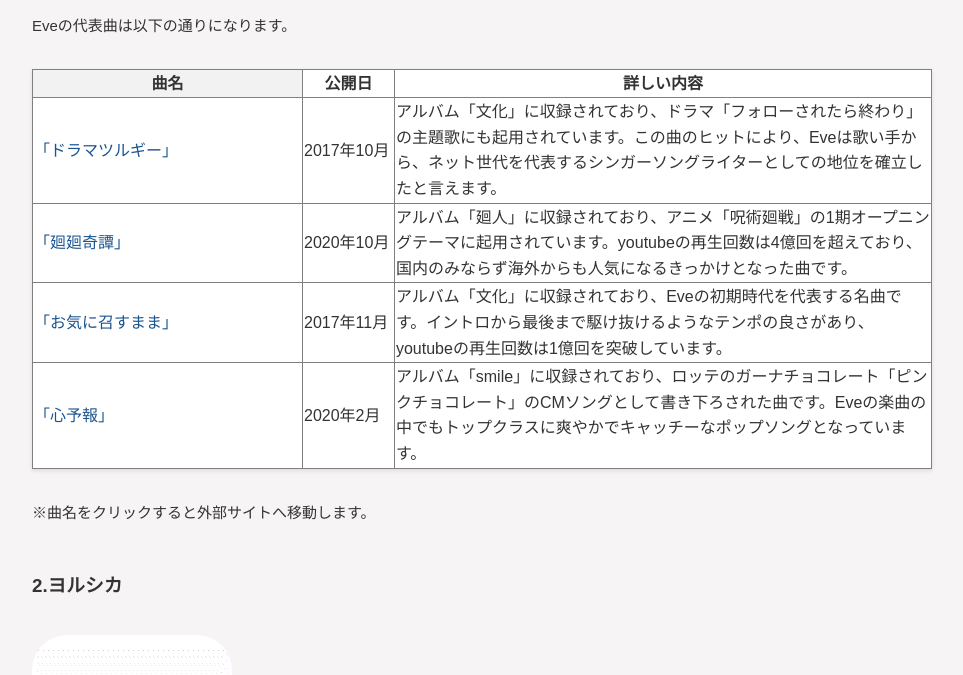
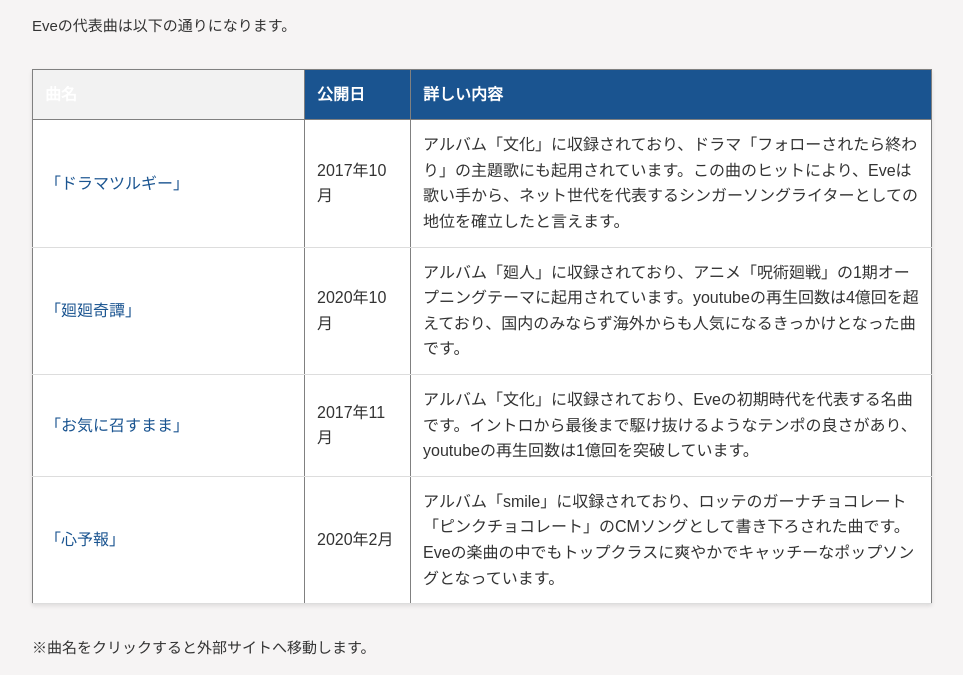
Before and after one commit to web2025-021/information-processing-4th, a plain HTML site: page osusume.html in a window 1280 px wide. Shown: the part 824-1499 px from the top of the page, without its empty margins (158-1121 px from the left). Drawn offline with Linux system fonts and the light colour scheme.

Commit message:
Update style.css

```diff
--- a/style.css
+++ b/style.css
@@ -110,6 +110,23 @@ th:nth-child(2) {
 
 th:nth-child(3) {
   width: 60%;
+
+}
+table th {
+  background-color: #1a5490;
+  color: #fff;
+  padding: 12px;
+  text-align: left;
+  font-weight: bold;
+}
+
+table td {
+  padding: 12px;
+  border-bottom: 1px solid #ddd;
+}
+
+table tr:hover {
+  background-color: #f0f7ff;
 }
 
 .flex-box {
```
